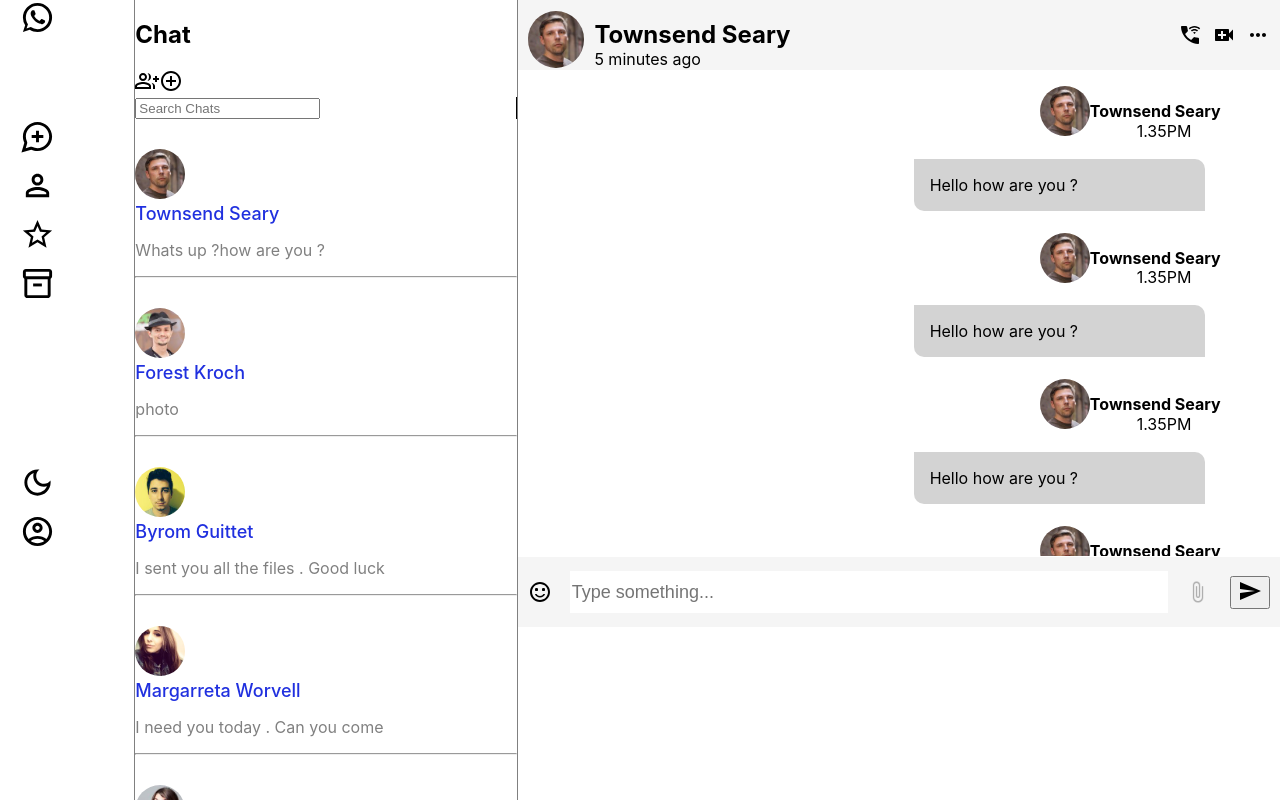
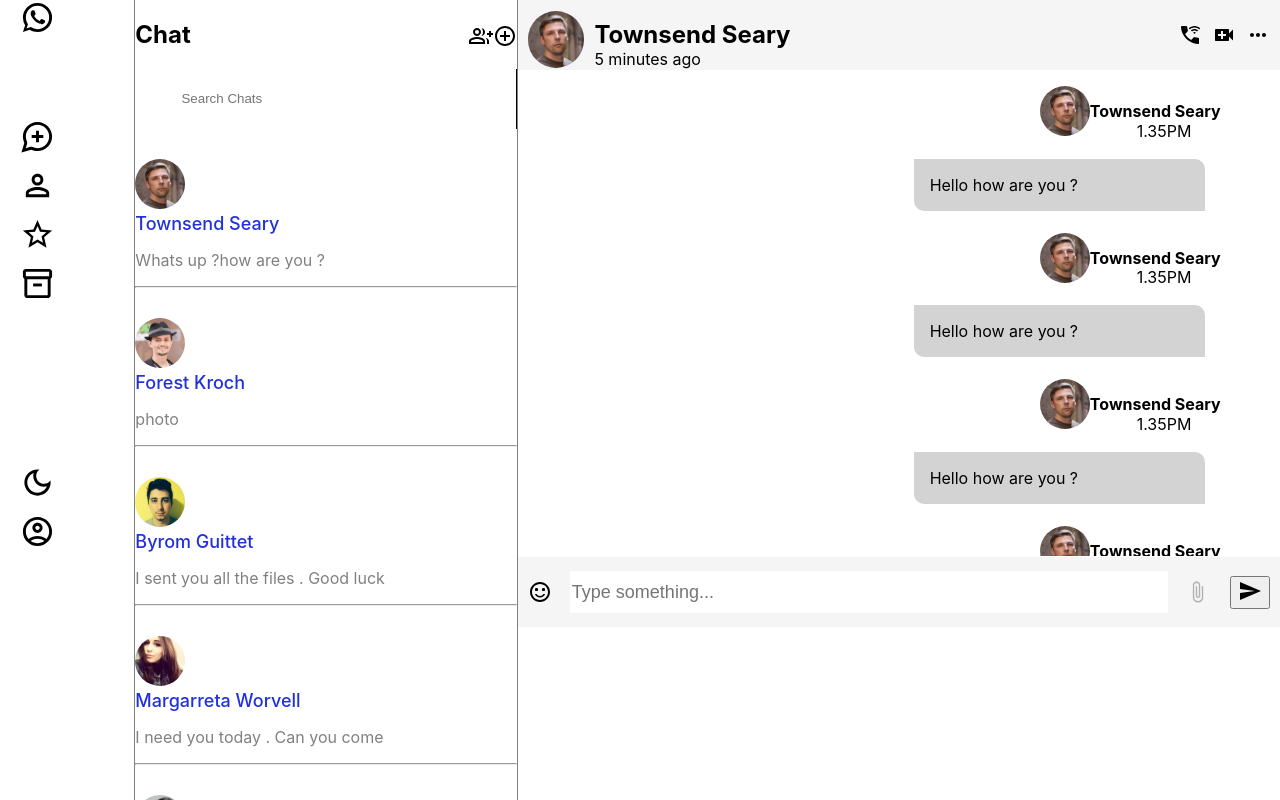
Before and after one commit to rabia1311/Messenger, a React (Create React App) app in the folder messenger/: page / in a window 1280 px wide. Built offline with nearby package versions, Linux system fonts and the light colour scheme.

Commit message:
search and chat dfiexed

```diff
--- a/messenger/src/components/Navbar.js
+++ b/messenger/src/components/Navbar.js
@@ -1,13 +1,20 @@
 import React from "react";
 import GroupAddOutlinedIcon from "@mui/icons-material/GroupAddOutlined";
 import AddCircleOutlineOutlinedIcon from "@mui/icons-material/AddCircleOutlineOutlined";
+
 const Navbar = () => {
   return (
-    <div className="navbar">
+    <div
+      className="navbar"
+      style={{ display: "flex", justifyContent: "space-between" }}
+    >
       <span className="pogo">
         <h2>Chat</h2>
       </span>
-      <div className="user">
+      <div
+        className="user"
+        style={{ marginTop: "24px", justifyContent: "space-between" }}
+      >
         <span>
           <GroupAddOutlinedIcon />
         </span>
--- a/messenger/src/components/Searchbar.js
+++ b/messenger/src/components/Searchbar.js
@@ -5,9 +5,32 @@ const Searchbar = () => {
     <div className="sidebar">
       <div className="navbar">
         <div className="user">
-          <div className="search">
-            <div className="searchform">
-              <input type="text" placeholder="Search Chats" />
+          <div
+            className="search"
+            style={{ display: "flex", justifyContent: "center" }}
+          >
+            <div
+              className="searchform"
+              style={{
+                width: "300px",
+                height: "60px",
+                display: "flex",
+                alignItems: "center",
+              }}
+            >
+              <input
+                type="text"
+                placeholder="Search Chats"
+                style={{
+                  flex: 1,
+                  border: "none",
+                  width: "300px",
+                  color: "whitesmoke",
+                  height: "40px",
+                  outline: "none",
+                  paddingLeft: "6px",
+                }}
+              />
             </div>
           </div>
         </div>
--- a/messenger/src/components/sidebar.css
+++ b/messenger/src/components/sidebar.css
@@ -21,11 +21,7 @@
       .search {
         border-bottom: 1px solid gray;
 
-        .searchform {
-            padding: 10px;
-          input {
-            background-color: transparent;
-          }
+
         }
       }
     }
@@ -45,7 +41,7 @@
     border-bottom: 1px solid gray;
     margin-top: 5px;
    }
-  }}
+  }
 
 
   .userchat-container {
@@ -55,3 +51,6 @@
         background-color: gainsboro;
     }
   }
+  .searchform{
+    width: 70px;
+  }
```
Also changed, not shown: messenger/src/components/Callicon/Call.js (deleted, +0 -46 lines).
